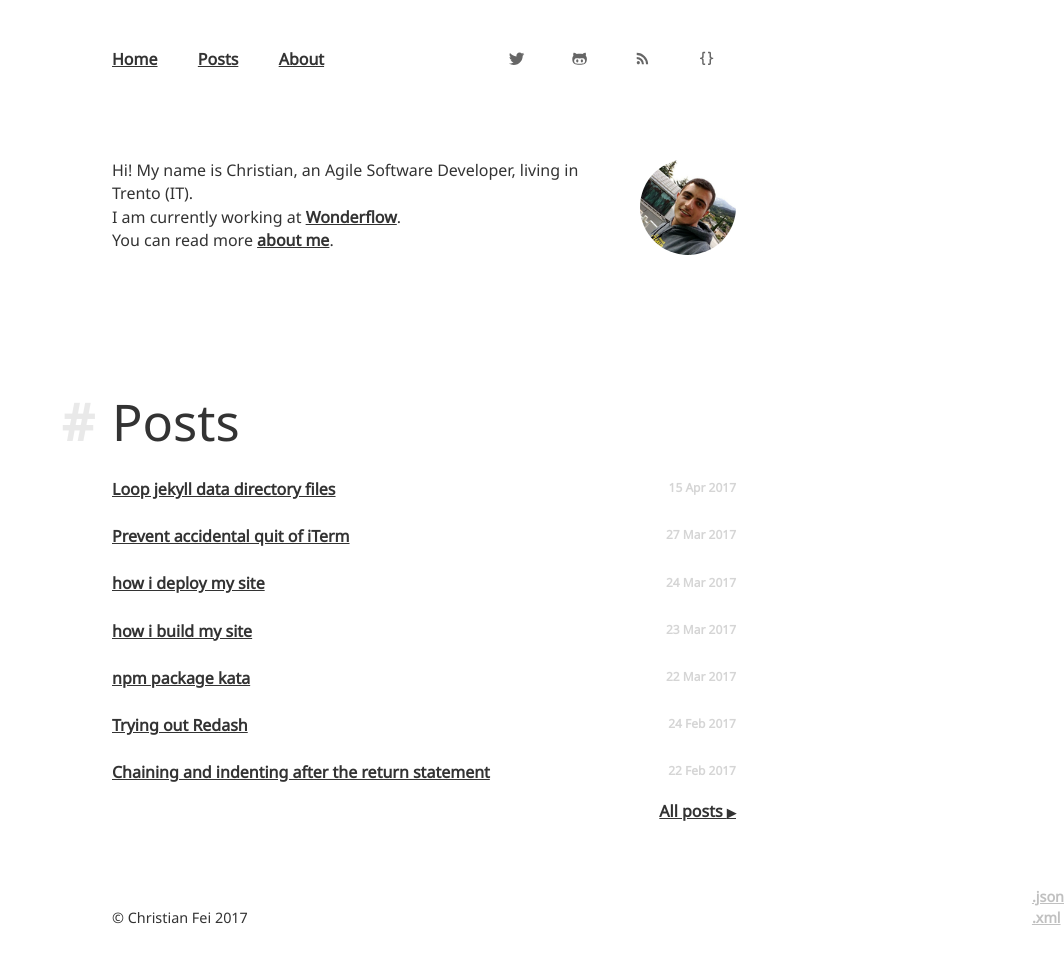
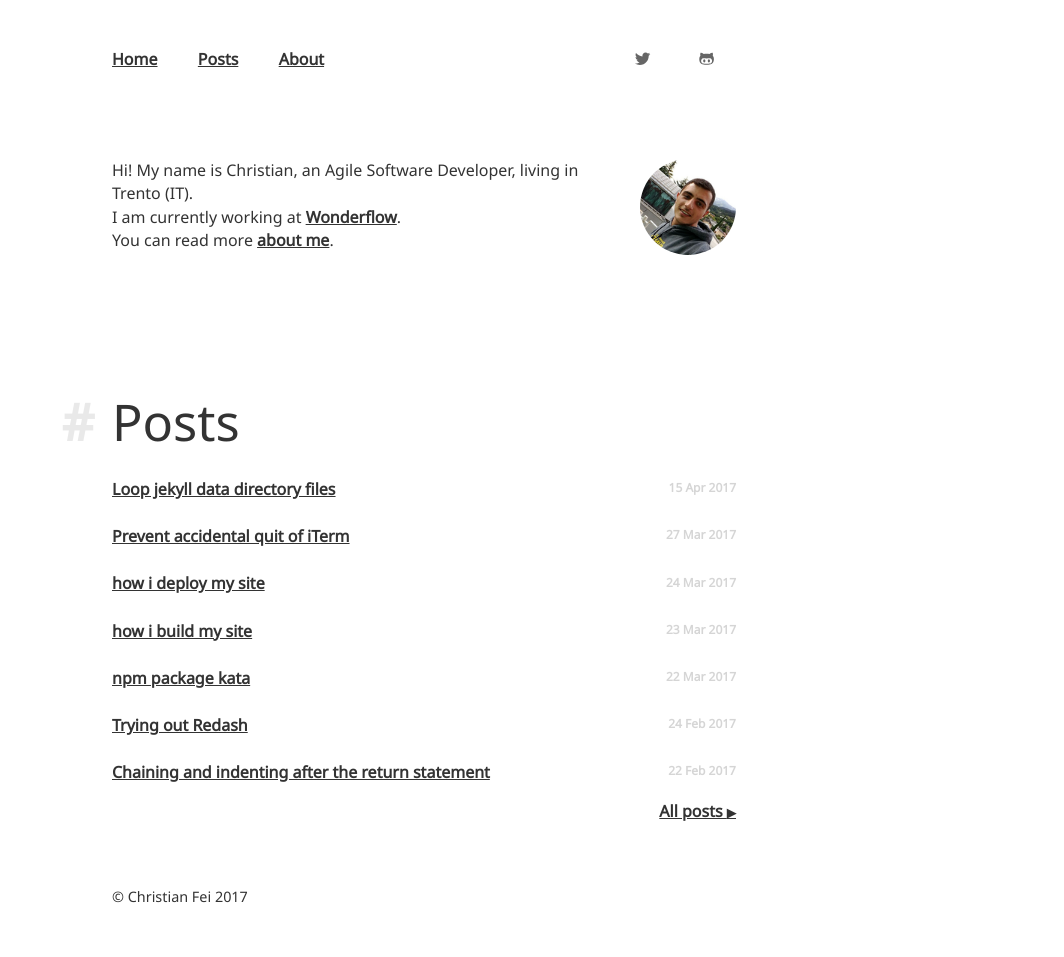
Before and after one commit to christian-fei/christian-fei.github.io-pandoc, a Jekyll site: the page built from index.html, in a window 1280 px wide. Shown: the whole page, without its empty margins (216-1280 px from the left). Built offline with Jekyll 4.4.1, drawn with Linux system fonts in a browser that asks for light colours; after the commit the page ends 936 px from its top, so only the background shows below that.

Commit message:
remove search.json and rss.xml references

```diff
--- a/_includes/main-footer.html
+++ b/_includes/main-footer.html
@@ -1,10 +1,4 @@
 <footer>
-  <div class="fr hide-mobile opaque">
-    <a href="/search.json">.json</a>
-    <br>
-    <a href="/rss.xml">.xml</a>
-  </div>
-  <br>
   <div class="container">
     &copy; Christian Fei 2017
   </div>
--- a/_includes/main-header.html
+++ b/_includes/main-header.html
@@ -10,12 +10,6 @@
         </a>
         <a href="https://github.com/christian-fei" class="title-popover github" target="_blank" title="My projects on Github" tabindex="-1">
           {% include icons/github.html %}
-        </a>
-        <a href="/rss.xml" class="title-popover rss" target="_blank" title="Subscribe to RSS feed" tabindex="-1">
-          {% include icons/rss.html %}
-        </a>
-        <a href="/search.json" class="title-popover json" target="_blank" title="search.json" tabindex="-1">
-          {% include icons/json.html %}
         </a>
       </aside>
     </div>
```
